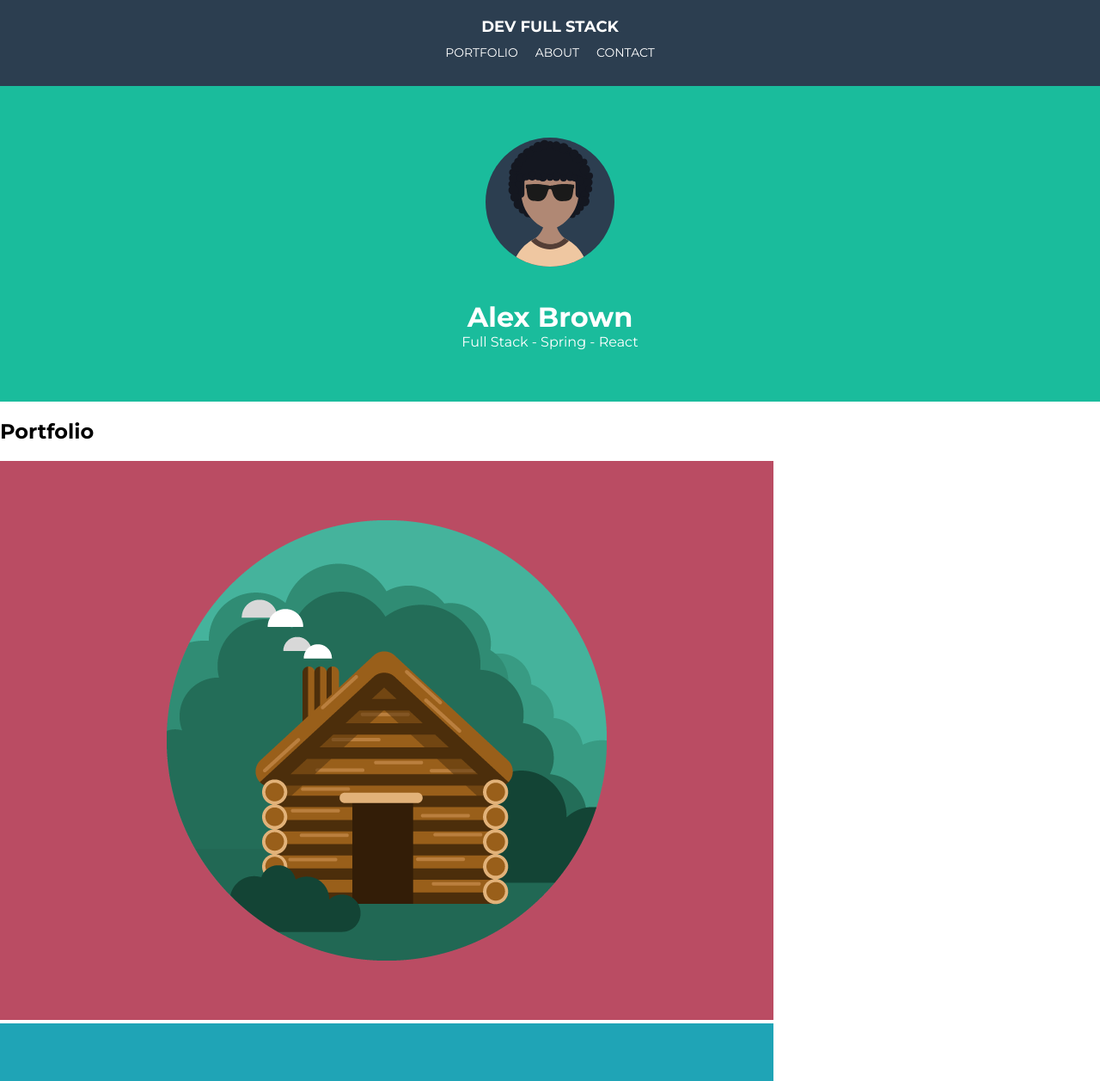
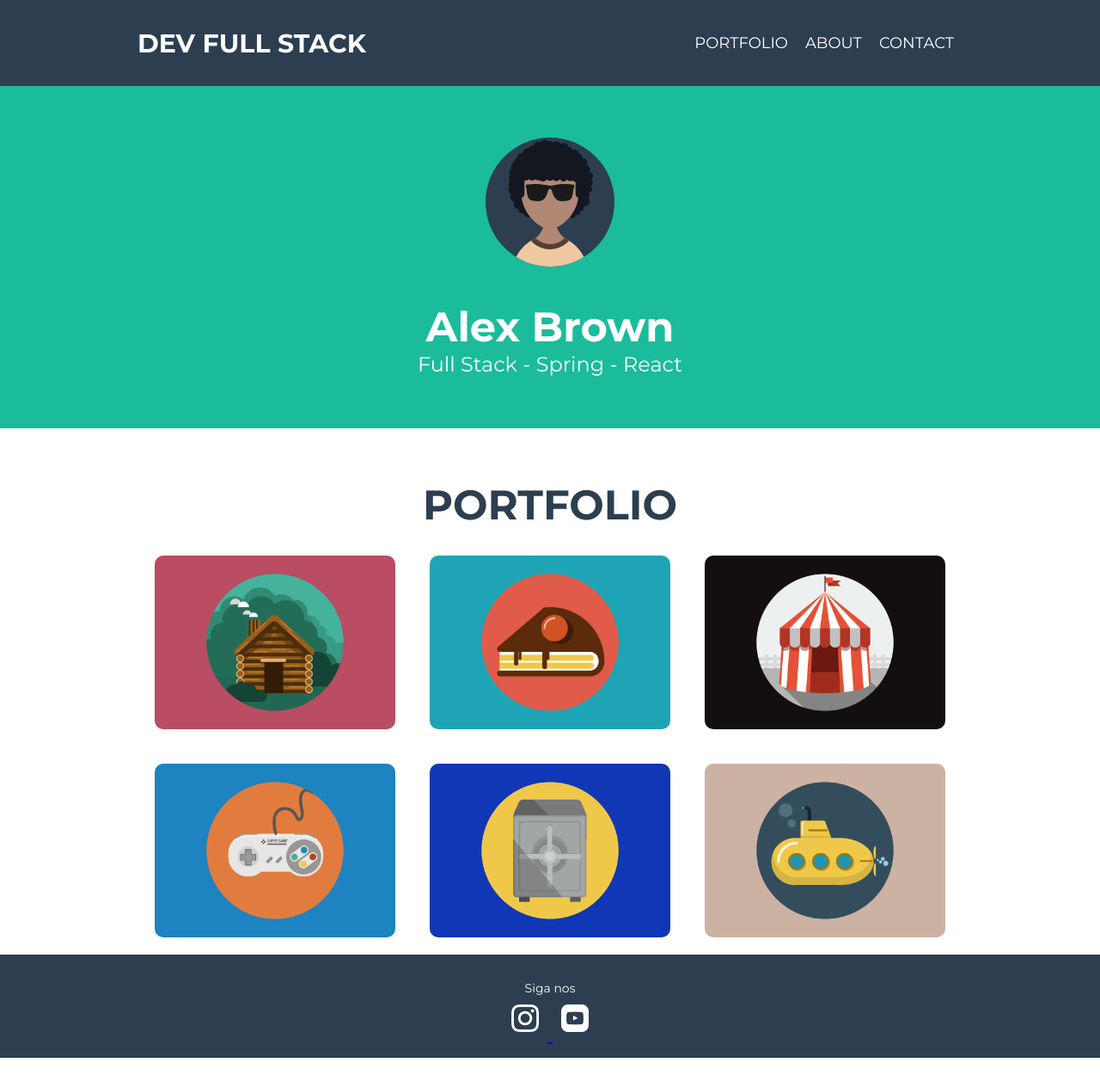
Before and after one commit to Brazf/projeto-profile, a plain HTML site: page index.html in a window 1280 px wide. Shown: the top 1257 px of the page at 86% size. After the commit the page ends 1230 px from the top, so only its background shows below. Drawn offline with Linux system fonts and the light colour scheme.

Commit message:
Final Update

```diff
--- a/css/styles.css
+++ b/css/styles.css
@@ -1,3 +1,5 @@
+/* ELEMENTS */
+
 * {
     box-sizing: border-box;
 }
@@ -8,11 +10,22 @@ html, body {
     margin: 0;
 }
 
+footer {
+    height: 120px;
+    background-color: #2c3e50;
+    display: flex;
+    flex-direction: column;
+    align-items: center;
+}
+
+/* CLASS & ID */
+
 .nav-container {
     background-color: #2c3e50;
     height: 100px;
     width: 100%;
     padding: 20px;
+    position: fixed;
 }
 
 .nav-main {
@@ -51,7 +64,7 @@ html, body {
 .profile-container {
     background-color: #1ABC9C;
     color: #FFF;
-    padding: 60px 0;
+    padding: 160px 0 60px 0;
     display: flex;
     flex-direction: column;
     align-items: center;
@@ -71,3 +84,81 @@ html, body {
     margin: 0px;
     font-size: 1rem;
 }
+
+#portfolio {
+    width: 100%;
+    max-width: 960px;
+    margin: 0 auto;
+}
+
+.portfolio-title {
+    font-size: 2rem;
+    text-transform: uppercase;
+    text-align: center;
+    color: #2c3e50;
+    margin: 60px 0 10px 0;
+}
+
+.portfolio-container {
+    display: flex;
+    justify-content: center;
+    flex-wrap: wrap;
+}
+
+.portfolio-container img {
+    width: calc(100% - 40px);
+    max-width: 420px;
+    border-radius: 10px;
+    cursor: pointer;
+    margin: 20px;
+}
+
+.footer-title {
+    color: #FFF;
+    font-size: 14px;
+    margin-top: 30px;
+}
+
+.social-container img {
+    width: 32px;
+    height: 32px;
+    margin: 10px;
+}
+
+@media(min-width: 576px) {
+
+    html {
+        font-size: 20px;
+    }
+
+}
+
+@media(min-width: 768px) {
+
+    html {
+        font-size: 24px;
+    }
+
+    .portfolio-container img {
+        max-width: 280px;
+    }
+
+    .nav-main {
+        flex-direction: row;
+        justify-content: space-between;
+    }
+
+    .nav-brand {
+        margin-bottom: 0;
+        font-size: 30px;
+    }
+
+    .nav-container {
+        display: flex;
+    }
+
+    .menu-items li{
+        font-size: 18px;
+    }
+
+}
--- a/index.html
+++ b/index.html
@@ -35,10 +35,10 @@
         <h1 class="profile-title">Alex Brown</h1>
         <p class="profile-description">Full Stack - Spring - React</p>
       </section>
-      <section>
-        <h2>Portfolio</h2>
+      <section id="portfolio">
+        <h2 class="portfolio-title">Portfolio</h2>
 
-        <div>
+        <div class="portfolio-container">
           <img src="img/portfolio1.png" alt="portfolio1" />
           <img src="img/portfolio2.png" alt="portfolio2" />
           <img src="img/portfolio3.png" alt="portfolio3" />
@@ -49,8 +49,8 @@
       </section>
     </main>
     <footer>
-      <div>Siga nos</div>
-      <div>
+      <div class="footer-title">Siga nos</div>
+      <div class="social-container">
         <a href="https://www.instagram.com/fabi0braz/" target="_blank">
           <img src="img/instagram.png" alt="Instagram" />
         </a>
```
